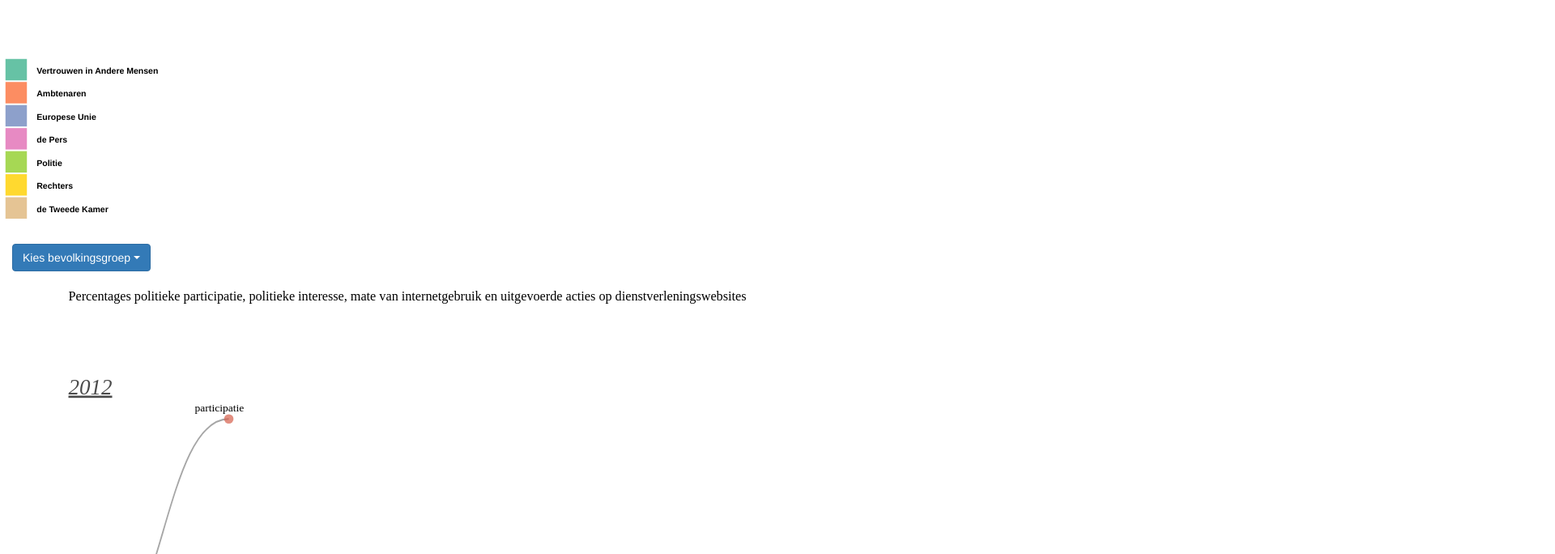
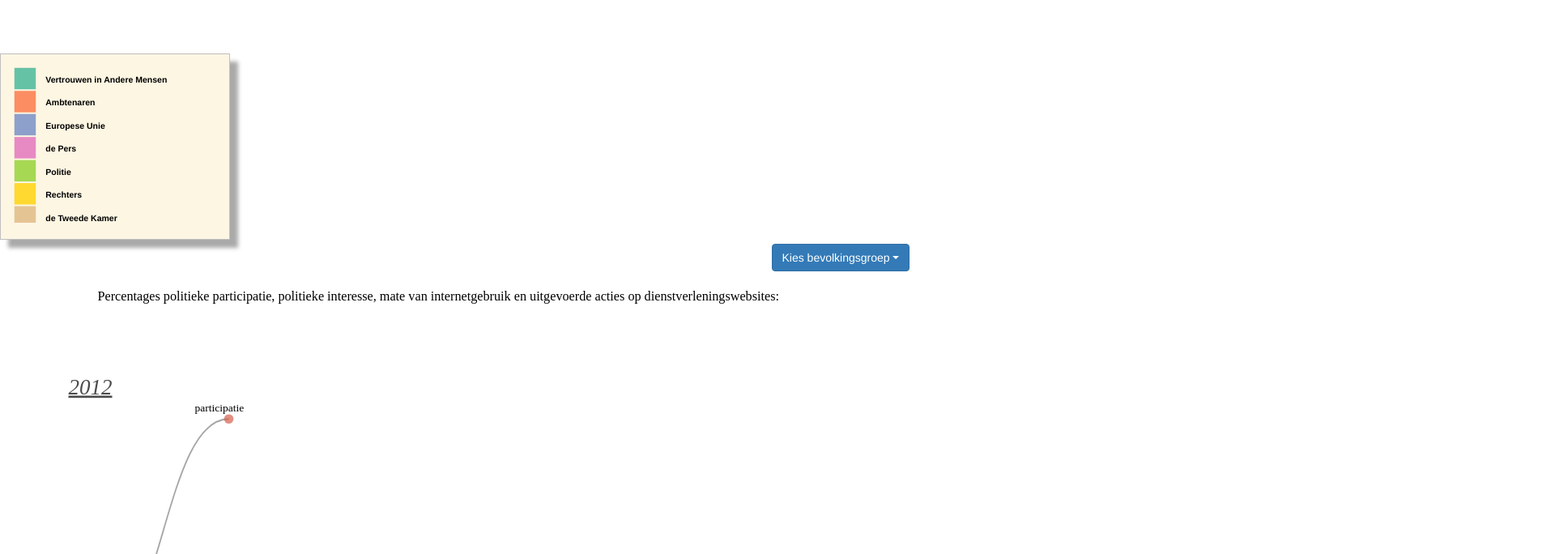
Before and after one commit to michaelzon/vertrouwen_in_nederland, a plain HTML site: page index.html in a window 1280 px wide. Shown: the part 821-1505 px from the top of the page at 81% size, 1920 px wide, since content can reach past the window. Drawn offline with nearby package versions, Linux system fonts and the light colour scheme.

Commit message:
updated styling

```diff
--- a/css/canvas.css
+++ b/css/canvas.css
@@ -1,3 +1,12 @@
+/* webpage styling */
+/* .container-fluid {
+  background-color: lightgrey;
+} */
+
+/* .well {
+  color: black;
+} */
+
 #linegraph {
   left: 4.5%;
   zoom: 90%
@@ -9,6 +18,10 @@
   left: 5.5%;
   zoom: 90%
   /* border-style: dotted; */
+}
+
+.dropdown{
+  left: 75%;
 }
 
 .text2 {
@@ -78,6 +91,12 @@
   stroke: #e5c494;
 }
 
+#linegraphTitle {
+  font-family: avenir;
+  font-size: 18px;
+  font-weight: 500;
+  color: rgba(252, 243, 0, 0.4);
+}
 /* textual elements in linegraph */
 
 .ticks {
@@ -150,6 +169,15 @@
   opacity: 0.7;
 }
 
+#legendbox {
+  width: 284px;
+  padding: 10px 10px 20px 10px;
+  border: 1px solid #BFBFBF;
+  background-color: #fdf6e3;
+  box-shadow: 10px 10px 5px #aaaaaa;
+
+}
+
 /* dendrogram  */
 
 .node circle {
--- a/javascript/vertrouwen.js
+++ b/javascript/vertrouwen.js
@@ -147,6 +147,15 @@ function makeLinegraph(data, secondData, selectedPop, showYear){
       .attr("y", height / 8)
       .text(selectedPop)
 
+  // adding title
+  svg.append("text")
+      .attr("id", "linegraphTitle")
+      .attr("x", width / 2 - 490)
+      .attr("y", height / 5)
+      .attr("transform", "translate(0,-120)")
+      .text("Vertrouwen in de overheid, publieke instanties, de pers en elkaar weergeven in percentages over de jaren heen:")
+
+
       // gridlines in x axis function
     function make_x_gridlines() {
         return d3.axisBottom(xScale)
@@ -177,7 +186,6 @@ function makeLinegraph(data, secondData, selectedPop, showYear){
             .tickSize(-width)
             .tickFormat("")
         );
-
 
   // svg with grouping element for the lines
   var charts = svg.append("g")
@@ -326,6 +334,7 @@ function makeLinegraph(data, secondData, selectedPop, showYear){
   // placing legend
   var svgGraphDes = d3.select("#linegraphLegend")
       .append("svg")
+      .attr("id", "legendbox")
       .attr("width", legendWidth)
       .attr("height", legendHeight);
 
@@ -429,13 +438,14 @@ function makeDendrogram(data, selectedPop, showYear){
       .append("g")
       .attr("transform", "translate(55,100)");
 
+
   // adding title
   svg.append("text")
       .attr("id", "dendroTitle")
       .attr("x", width / 2 - 600)
       .attr("y", height / 40)
-      .attr("transform", "translate(0,-80)")
-      .text("Percentages politieke participatie, politieke interesse, mate van internetgebruik en uitgevoerde acties op dienstverleningswebsites")
+      .attr("transform", "translate(40,-80)")
+      .text("Percentages politieke participatie, politieke interesse, mate van internetgebruik en uitgevoerde acties op dienstverleningswebsites:")
 
   // adding name of population in graph when clicked on in dropdown
   svg.append("text")
```
